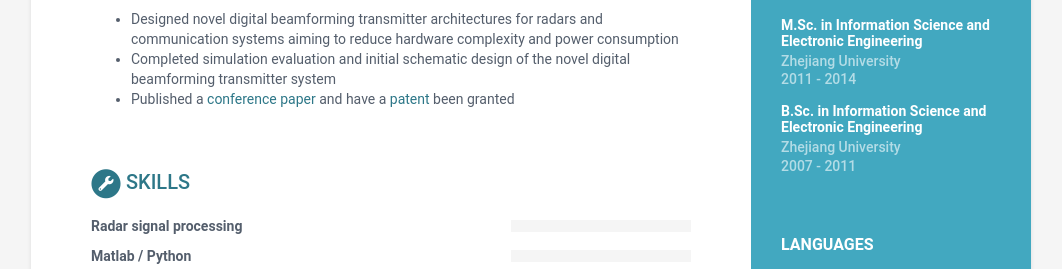
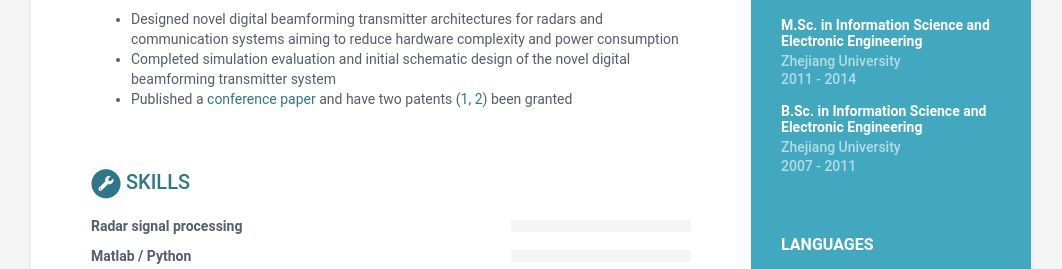
Before and after one commit to rookiepeng/zpeng-resume-cv, a Jekyll site: the page built from docs/index.html, in a window 1280 px wide. Shown: the part 633-902 px from the top of the page, without its empty margins (109-1171 px from the left). Built offline with Jekyll 4.4.1, drawn with Linux system fonts in a browser that asks for light colours.

Commit message:
update patent links

```diff
--- a/docs/_data/data.yml
+++ b/docs/_data/data.yml
@@ -88,7 +88,7 @@ experiences:
       details: |
           - Designed novel digital beamforming transmitter architectures for radars and communication systems aiming to reduce hardware complexity and power consumption
           - Completed simulation evaluation and initial schematic design of the novel digital beamforming transmitter system
-          - Published a <a href="http://www.merl.com/publications/docs/TR2018-049.pdf" target="_blank" rel="nofollow">conference paper</a> and have a <a href="http://www.freepatentsonline.com/10218550.html" target="_blank" rel="nofollow">patent</a> been granted
+          - Published a <a href="http://www.merl.com/publications/docs/TR2018-049.pdf" target="_blank" rel="nofollow">conference paper</a> and have two patents (<a href="http://www.freepatentsonline.com/10218550.html" target="_blank" rel="nofollow">1</a>, <a href="http://www.freepatentsonline.com/10270510.html" target="_blank" rel="nofollow">2</a>) been granted
 
 skills:
     title: Skills
```
